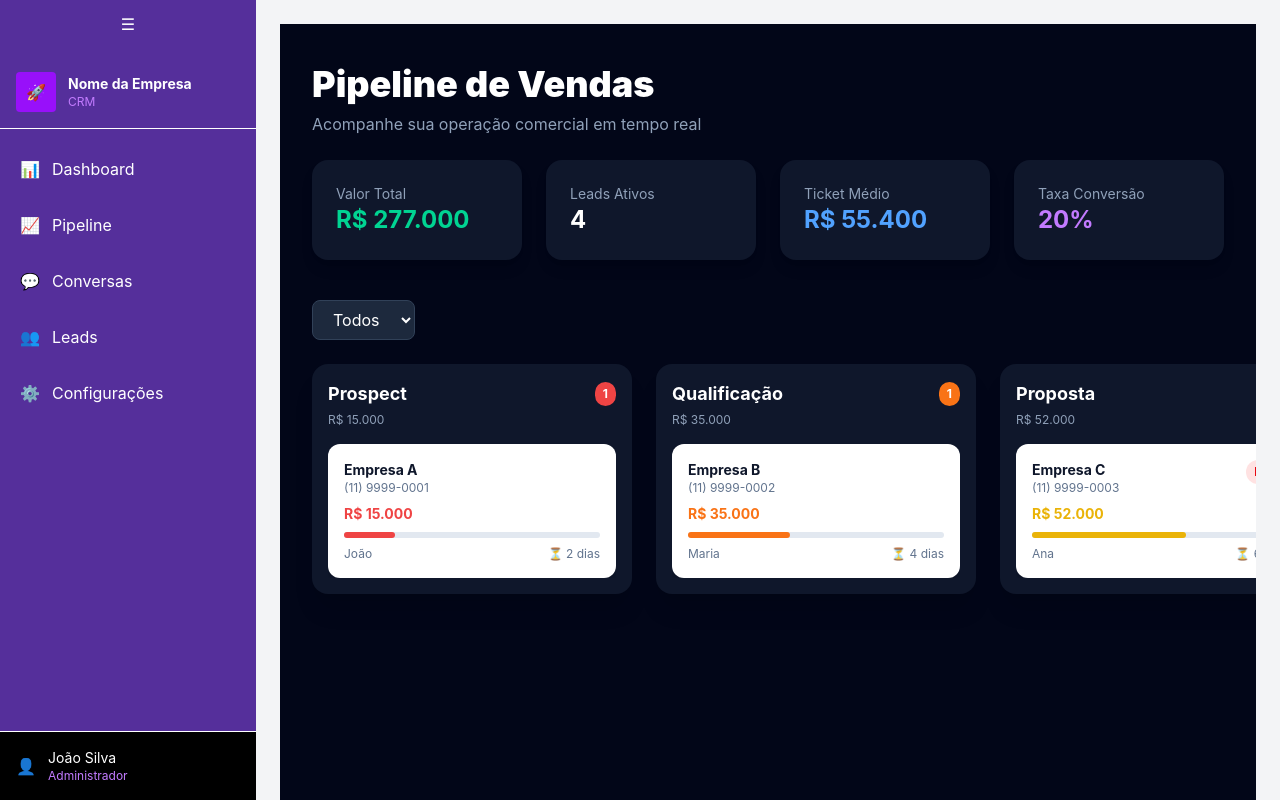
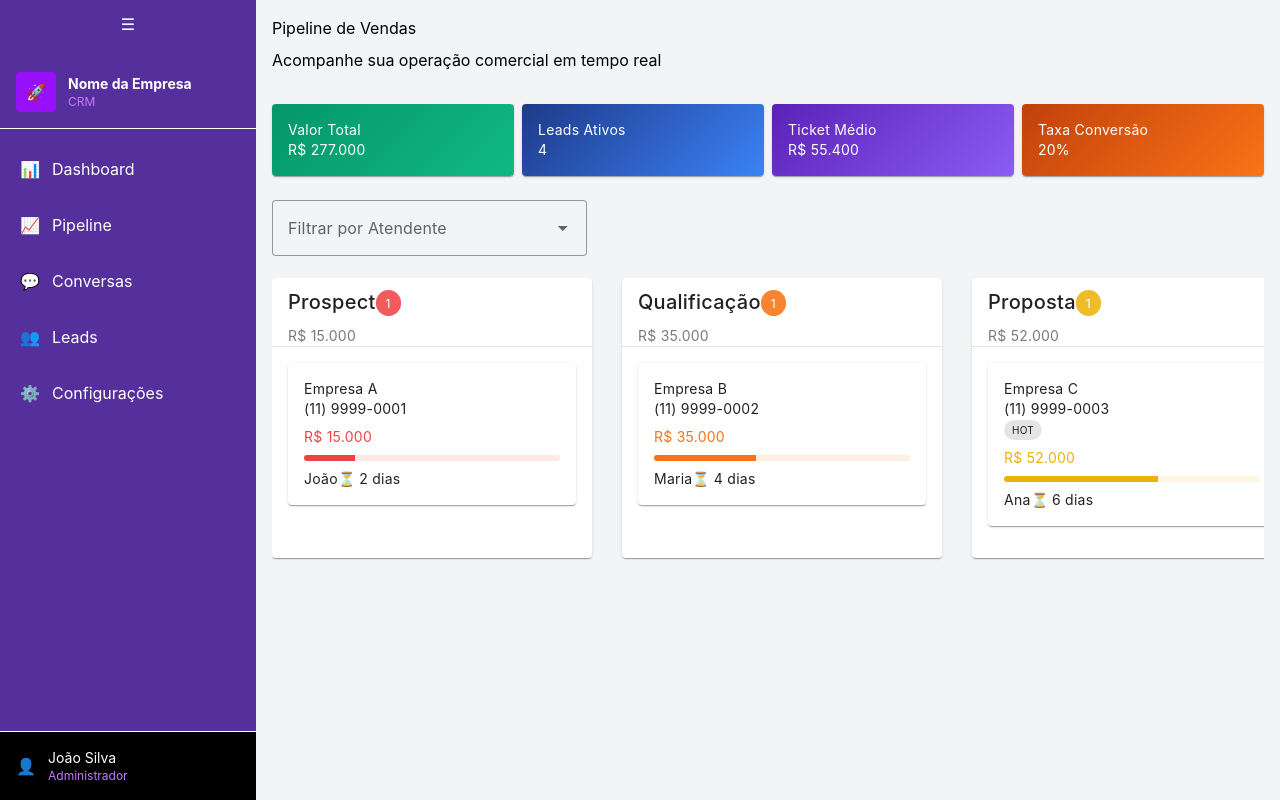
Before and after one commit to elderlira/crm_project, a Vue app: page /pipeline in a window 1280 px wide. Built offline with nearby package versions, Linux system fonts and the light colour scheme.

Commit message:
pipeline_page

```diff
--- a/src/App.vue
+++ b/src/App.vue
@@ -13,7 +13,7 @@ const toggleSidebar = () => {
   <div class="flex h-screen overflow-hidden">
     <Sidebar :isOpen="isOpen" @toggle="isOpen = !isOpen" />
 
-    <main class="flex-1 bg-gray-100 p-6 overflow-auto">
+    <main class="flex-1 bg-gray-100  overflow-auto">
       <router-view />
     </main>
   </div>
--- a/src/views/Pipeline.vue
+++ b/src/views/Pipeline.vue
@@ -1,145 +1,167 @@
 <template>
-  <div class="min-h-screen bg-slate-950 text-white">
+  <v-container fluid class="pa-8">
 
     <!-- HEADER -->
-    <div class="px-8 pt-10 pb-6">
-      <h1 class="text-4xl font-black mb-2">Pipeline de Vendas</h1>
-      <p class="text-slate-400">Acompanhe sua operação comercial em tempo real</p>
+    <div class="mb-8">
+      <h1 class="text-h5 font-weight-black mb-2">Pipeline de Vendas</h1>
+      <p class="text-medium-emphasis">
+        Acompanhe sua operação comercial em tempo real
+      </p>
     </div>
 
     <!-- KPIs -->
-    <div class="grid grid-cols-1 md:grid-cols-4 gap-6 px-8 mb-10">
-      <div class="bg-slate-900 p-6 rounded-2xl shadow-lg">
-        <p class="text-slate-400 text-sm">Valor Total</p>
-        <h2 class="text-2xl font-bold text-emerald-400">
+    <v-row class="mb-8" dense>
+      <v-col cols="12" md="3">
+        <v-card elevation="6" rounded="xl" theme="dark" style="background: linear-gradient(135deg, #059669, #10b981); color: white;">
+          <v-card-text>
+            <div class="text-caption">Valor Total</div>
+            <div class="text-h5 font-weight-bold text-emerald ">
               R$ {{ totalPipelineValue.toLocaleString('pt-BR') }}
-        </h2>
             </div>
+          </v-card-text>
+        </v-card>
+      </v-col>
 
-      <div class="bg-slate-900 p-6 rounded-2xl shadow-lg">
-        <p class="text-slate-400 text-sm">Leads Ativos</p>
-        <h2 class="text-2xl font-bold">
+      <v-col cols="12" md="3">
+        <v-card elevation="6" rounded="xl" theme="dark" style="background: linear-gradient(135deg, #1e3a8a, #3b82f6); color: white;">
+          <v-card-text>
+            <div class="text-caption ">Leads Ativos</div>
+            <div class="text-h5 font-weight-bold">
               {{ activeLeads }}
-        </h2>
             </div>
+          </v-card-text>
+        </v-card>
+      </v-col>
 
-      <div class="bg-slate-900 p-6 rounded-2xl shadow-lg">
-        <p class="text-slate-400 text-sm">Ticket Médio</p>
-        <h2 class="text-2xl font-bold text-blue-400">
+      <v-col cols="12" md="3">
+        <v-card elevation="6" rounded="xl" theme="dark" style="background: linear-gradient(135deg, #5b21b6, #8b5cf6); color: white;">
+          <v-card-text>
+            <div class="text-caption ">Ticket Médio</div>
+            <div class="text-h5 font-weight-bold text-blue">
               R$ {{ averageTicket.toLocaleString('pt-BR') }}
-        </h2>
             </div>
+          </v-card-text>
+        </v-card>
+      </v-col>
 
-      <div class="bg-slate-900 p-6 rounded-2xl shadow-lg">
-        <p class="text-slate-400 text-sm">Taxa Conversão</p>
-        <h2 class="text-2xl font-bold text-purple-400">
+      <v-col cols="12" md="3">
+        <v-card elevation="6" rounded="xl" theme="dark" style="background: linear-gradient(135deg, #c2410c, #f97316); color: white;">
+          <v-card-text>
+            <div class="text-caption">Taxa Conversão</div>
+            <div class="text-h5 font-weight-bold text-purple">
               {{ conversionRate }}%
-        </h2>
+            </div>
+          </v-card-text>
+        </v-card>
+      </v-col>
+    </v-row>
+
+    <!-- FILTRO -->
+    <v-row class="mb-6">
+      <v-col cols="12" md="4">
+        <v-select
+          v-model="selectedFilter"
+          label="Filtrar por Atendente"
+          :items="attendants"
+          item-title="name"
+          item-value="id"
+          clearable
+          variant="outlined"
+        />
+      </v-col>
+    </v-row>
+
+    <!-- KANBAN -->
+    <div class="kanban-wrapper">
+      <div class="kanban-container">
+
+        <v-card
+          v-for="stage in stages"
+          :key="stage.id"
+          class="kanban-column"
+          elevation="2"
+          rounded="xl"
+        >
+          <v-card-title class="d-flex justify-space-between align-center">
+            <span class="font-weight-bold">{{ stage.name }}</span>
+
+            <v-chip
+              size="small"
+              :style="{ backgroundColor: stage.color, color: '#fff' }"
+            >
+              {{ leadsByStage(stage.id).length }}
+            </v-chip>
+          </v-card-title>
+
+          <v-card-subtitle class="text-caption">
+            R$ {{ stageValue(stage.id).toLocaleString('pt-BR') }}
+          </v-card-subtitle>
+
+          <v-divider />
+
+          <v-card-text class="kanban-leads">
+            <v-card
+              v-for="lead in leadsByStage(stage.id)"
+              :key="lead.id"
+              class="mb-4"
+              elevation="4"
+              rounded="lg"
+            >
+              <v-card-text>
+
+                <div class="d-flex justify-space-between align-start mb-2">
+                  <div>
+                    <div class="font-weight-bold text-body-2">
+                      {{ lead.name }}
+                    </div>
+                    <div class="text-caption text-medium-emphasis">
+                      {{ lead.phone }}
                     </div>
                   </div>
 
-    <!-- FILTRO -->
-    <div class="px-8 mb-6">
-      <select
-        v-model="selectedFilter"
-        class="bg-slate-800 border border-slate-700 rounded-lg px-4 py-2 text-white"
+                  <v-chip
+                    v-if="isHot(lead)"
+                    size="x-small"
+                    color="red"
+                    variant="tonal"
                   >
-        <option value="">Todos</option>
-        <option value="joao">João</option>
-        <option value="maria">Maria</option>
-        <option value="ana">Ana</option>
-        <option value="carlos">Carlos</option>
-      </select>
+                    HOT
+                  </v-chip>
                 </div>
 
-    <!-- KANBAN -->
-    <div class="px-8 pb-10 overflow-x-auto">
-      <div class="flex gap-6 min-w-max">
-
                 <div
-          v-for="stage in stages"
-          :key="stage.id"
-          class="w-80 bg-slate-900 rounded-2xl p-4 shadow-xl flex flex-col"
+                  class="font-weight-bold mb-2"
+                  :style="{ color: stage.color }"
                 >
-
-          <!-- STAGE HEADER -->
-          <div class="mb-4">
-            <h2 class="text-lg font-bold flex justify-between items-center">
-              {{ stage.name }}
-              <span
-                class="text-xs px-2 py-1 rounded-full"
-                :style="{ backgroundColor: stage.color }"
-              >
-                {{ leadsByStage(stage.id).length }}
-              </span>
-            </h2>
-
-            <p class="text-xs text-slate-400 mt-1">
-              R$ {{ stageValue(stage.id).toLocaleString('pt-BR') }}
-            </p>
-          </div>
-
-          <!-- CARDS -->
-          <div class="space-y-4 flex-1 overflow-y-auto">
-
-            <div
-              v-for="lead in leadsByStage(stage.id)"
-              :key="lead.id"
-              class="bg-white text-slate-900 rounded-xl p-4 shadow-md hover:shadow-xl transition cursor-pointer"
-            >
-
-              <!-- TOP -->
-              <div class="flex justify-between items-start mb-2">
-                <div>
-                  <h3 class="font-bold text-sm">{{ lead.name }}</h3>
-                  <p class="text-xs text-slate-500">{{ lead.phone }}</p>
-                </div>
-
-                <span
-                  v-if="isHot(lead)"
-                  class="text-xs bg-red-100 text-red-600 px-2 py-1 rounded-full font-bold"
-                >
-                  HOT
-                </span>
-              </div>
-
-              <!-- VALUE -->
-              <div class="text-sm font-bold mb-2"
-                   :style="{ color: stage.color }">
                   R$ {{ (lead.value || 0).toLocaleString('pt-BR') }}
                 </div>
 
-              <!-- PROGRESS -->
-              <div class="w-full bg-slate-200 h-1.5 rounded-full mb-2">
-                <div
-                  class="h-1.5 rounded-full"
-                  :style="{
-                    width: stageProgress(stage.id) + '%',
-                    backgroundColor: stage.color
-                  }"
-                ></div>
-              </div>
+                <v-progress-linear
+                  :model-value="stageProgress(stage.id)"
+                  height="6"
+                  rounded
+                  :color="stage.color"
+                  class="mb-2"
+                />
 
-              <!-- FOOTER -->
-              <div class="flex justify-between text-xs text-slate-500">
+                <div class="d-flex justify-space-between text-caption text-medium-emphasis">
                   <span>{{ lead.attendant.name }}</span>
                   <span>⏳ {{ daysInStage(lead) }} dias</span>
                 </div>
 
-            </div>
-
-          </div>
-
-        </div>
+              </v-card-text>
+            </v-card>
+          </v-card-text>
+        </v-card>
 
       </div>
     </div>
 
-  </div>
+  </v-container>
 </template>
 
-<script lang="ts">
-import { defineComponent } from 'vue'
+<script setup lang="ts">
+import { ref, computed } from 'vue'
 
 interface Lead {
   id: number
@@ -160,90 +182,101 @@ interface Stage {
   color: string
 }
 
-export default defineComponent({
-  name: 'PipelinePremium',
+const selectedFilter = ref<string | null>(null)
 
-  data() {
-    return {
-      selectedFilter: '',
-
-      stages: [
+const stages = ref<Stage[]>([
   { id: 'prospect', name: 'Prospect', color: '#ef4444' },
   { id: 'qualification', name: 'Qualificação', color: '#f97316' },
   { id: 'proposal', name: 'Proposta', color: '#eab308' },
   { id: 'negotiation', name: 'Negociação', color: '#3b82f6' },
-        { id: 'closed', name: 'Fechado', color: '#10b981' },
-      ] as Stage[],
+  { id: 'closed', name: 'Fechado', color: '#10b981' }
+])
 
-      leads: [
+const leads = ref<Lead[]>([
   { id: 1, name: 'Empresa A', phone: '(11) 9999-0001', value: 15000, stage: 'prospect', attendant: { id: 'joao', name: 'João' }, createdAt: '2026-02-18' },
   { id: 2, name: 'Empresa B', phone: '(11) 9999-0002', value: 35000, stage: 'qualification', attendant: { id: 'maria', name: 'Maria' }, createdAt: '2026-02-16' },
   { id: 3, name: 'Empresa C', phone: '(11) 9999-0003', value: 52000, stage: 'proposal', attendant: { id: 'ana', name: 'Ana' }, createdAt: '2026-02-14' },
   { id: 4, name: 'Empresa D', phone: '(11) 9999-0004', value: 80000, stage: 'negotiation', attendant: { id: 'carlos', name: 'Carlos' }, createdAt: '2026-02-12' },
-        { id: 5, name: 'Empresa E', phone: '(11) 9999-0005', value: 95000, stage: 'closed', attendant: { id: 'joao', name: 'João' }, createdAt: '2026-02-10' },
-      ] as Lead[]
+  { id: 5, name: 'Empresa E', phone: '(11) 9999-0005', value: 95000, stage: 'closed', attendant: { id: 'joao', name: 'João' }, createdAt: '2026-02-10' }
+])
+
+const attendants = computed(() =>
+  Array.from(
+    new Map(leads.value.map(l => [l.attendant.id, l.attendant])).values()
+  )
+)
+
+const totalPipelineValue = computed(() =>
+  leads.value.reduce((sum, l) => sum + (l.value || 0), 0)
+)
+
+const activeLeads = computed(() =>
+  leads.value.filter(l => l.stage !== 'closed').length
+)
+
+const averageTicket = computed(() =>
+  leads.value.length
+    ? Math.round(totalPipelineValue.value / leads.value.length)
+    : 0
+)
+
+const conversionRate = computed(() => {
+  const closed = leads.value.filter(l => l.stage === 'closed').length
+  return leads.value.length
+    ? Math.round((closed / leads.value.length) * 100)
+    : 0
+})
+
+function leadsByStage(stageId: string): Lead[] {
+  return leads.value.filter(l =>
+    l.stage === stageId &&
+    (!selectedFilter.value || l.attendant.id === selectedFilter.value)
+  )
 }
-  },
 
-  computed: {
-    totalPipelineValue(): number {
-      return this.leads.reduce((sum, l) => sum + (l.value || 0), 0)
-    },
-    activeLeads(): number {
-      return this.leads.filter(l => l.stage !== 'closed').length
-    },
-    averageTicket(): number {
-      return this.leads.length
-        ? Math.round(this.totalPipelineValue / this.leads.length)
-        : 0
-    },
-    conversionRate(): number {
-      const closed = this.leads.filter(l => l.stage === 'closed').length
-      return this.leads.length
-        ? Math.round((closed / this.leads.length) * 100)
-        : 0
+function stageValue(stageId: string): number {
+  return leadsByStage(stageId)
+    .reduce((sum, l) => sum + (l.value || 0), 0)
 }
-  },
 
-  methods: {
-    leadsByStage(stageId: string): Lead[] {
-      return this.leads.filter(l =>
-        l.stage === stageId &&
-        (!this.selectedFilter || l.attendant.id === this.selectedFilter)
-      )
-    },
+function stageProgress(stageId: string): number {
+  const index = stages.value.findIndex(s => s.id === stageId)
+  return ((index + 1) / stages.value.length) * 100
+}
 
-    stageValue(stageId: string): number {
-      return this.leadsByStage(stageId)
-        .reduce((sum, l) => sum + (l.value || 0), 0)
-    },
+function isHot(lead: Lead): boolean {
+  return (lead.value || 0) > 50000
+}
 
-    stageProgress(stageId: string): number {
-      const index = this.stages.findIndex(s => s.id === stageId)
-      return ((index + 1) / this.stages.length) * 100
-    },
-
-    isHot(lead: Lead): boolean {
-      return (lead.value || 0) > 50000
-    },
-
-    daysInStage(lead: Lead): number {
+function daysInStage(lead: Lead): number {
   const created = new Date(lead.createdAt)
   const now = new Date()
   return Math.floor(
     (now.getTime() - created.getTime()) / (1000 * 60 * 60 * 24)
   )
 }
-  }
-})
 </script>
 
 <style scoped>
-::-webkit-scrollbar {
-  height: 8px;
+.kanban-wrapper {
+  overflow-x: auto;
+  padding-bottom:24px;
 }
-::-webkit-scrollbar-thumb {
-  background: #334155;
-  border-radius: 10px;
+
+.kanban-container {
+  display: flex;
+  gap: 30px;
+  min-width: max-content;
+}
+
+.kanban-column {
+  width: 320px;
+  display: flex;
+  flex-direction: column;
+}
+
+.kanban-leads {
+  max-height: 60vh;
+  overflow-y: auto;
 }
 </style>
```
Also changed, not shown: src/components/Sidebar.vue (line endings or trailing spaces), 1 other file (tests, documents, lock files or other folders). Lines whose indentation alone changed are shown as unchanged.
